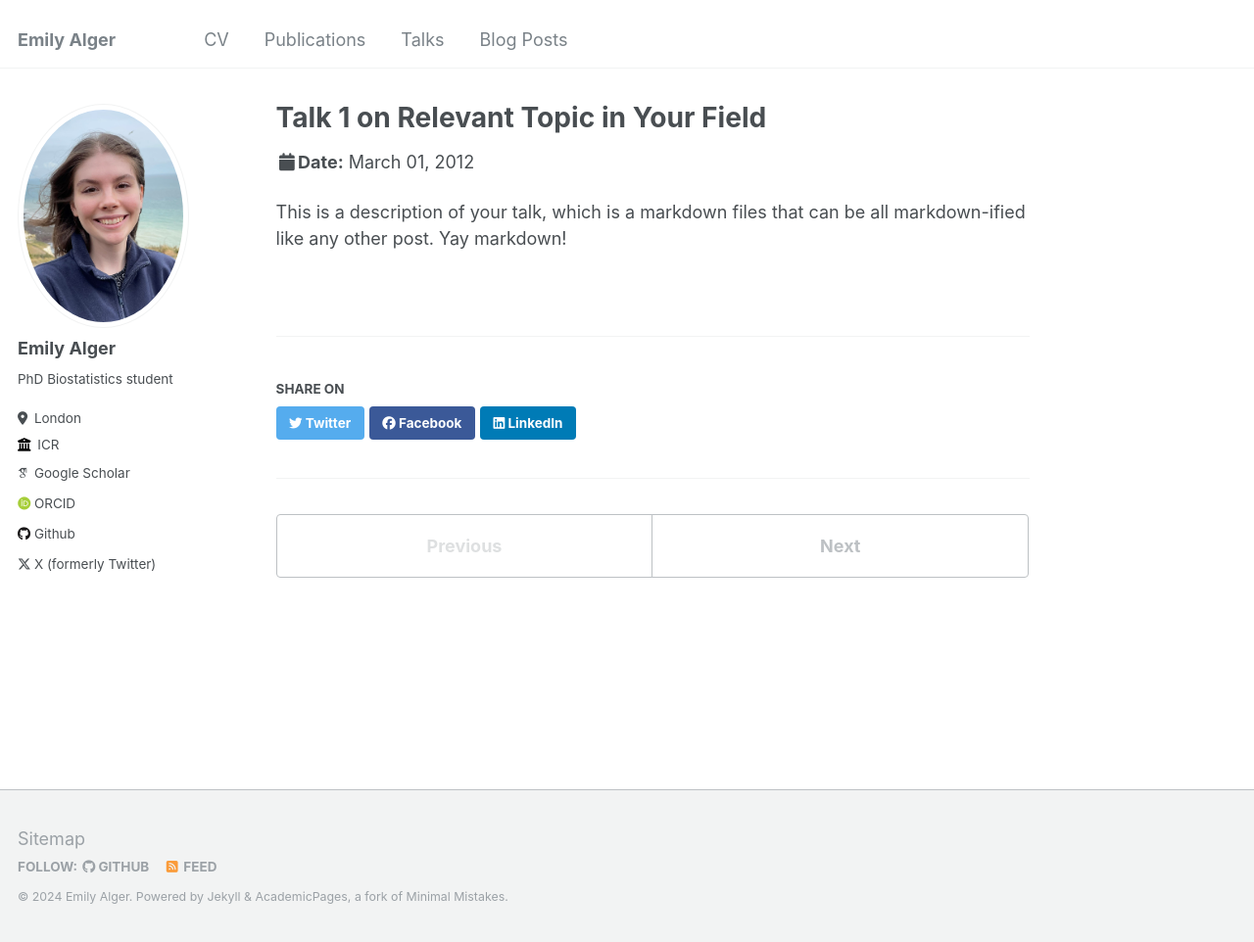
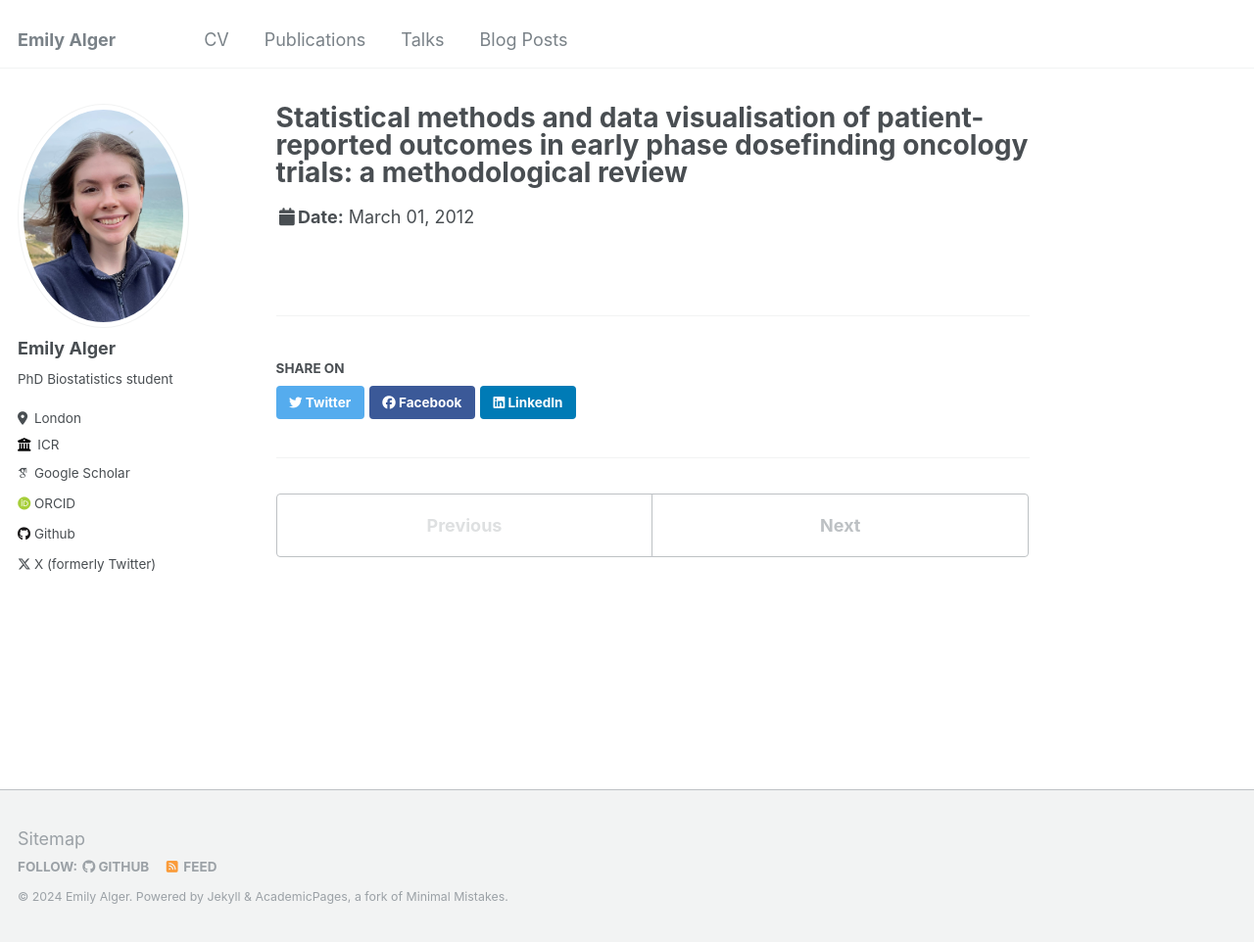
Before and after one commit to alemily100/alemily100.github.io, a Jekyll site: the page built from _talks/2012-03-01-talk-1.md, in a window 1280 px wide and 962 px high. Shown: the whole window at 98% size. Built offline with Jekyll 4.4.1, drawn with Linux system fonts in a browser that asks for light colours; some web fonts are replaced.

Commit message:
Update 2012-03-01-talk-1.md

```diff
--- a/_talks/2012-03-01-talk-1.md
+++ b/_talks/2012-03-01-talk-1.md
@@ -1,11 +1,9 @@
 ---
-title: "Talk 1 on Relevant Topic in Your Field"
+title: "Statistical methods and data visualisation of patient-reported outcomes in early phase dosefinding oncology trials: a methodological review"
 collection: talks
 type: "Talk"
 permalink: /talks/2012-03-01-talk-1
-venue: "UC San Francisco, Department of Testing"
+venue: "45th Annual Meeting of the Society for Clinical Trials"
 date: 2012-03-01
-location: "San Francisco, California"
+location: "Boston, US"
 ---
-
-This is a description of your talk, which is a markdown files that can be all markdown-ified like any other post. Yay markdown!
```
